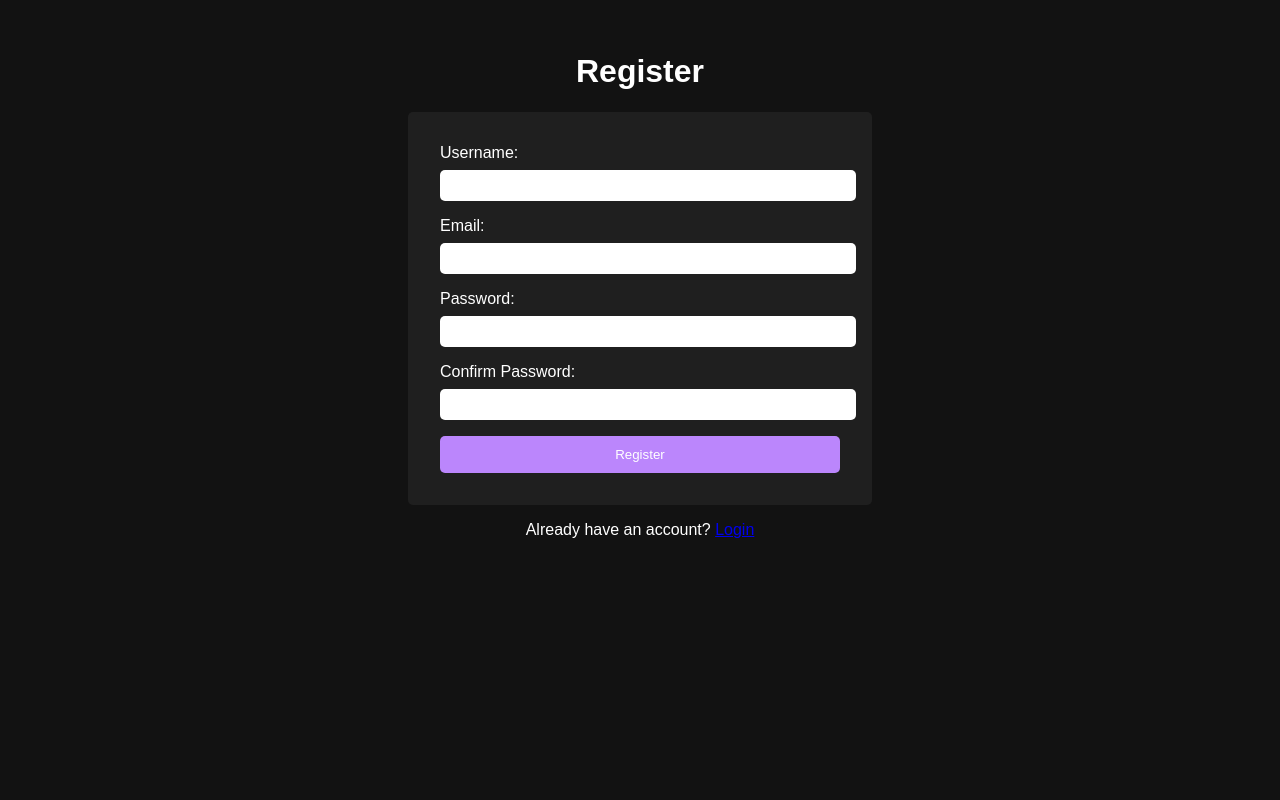
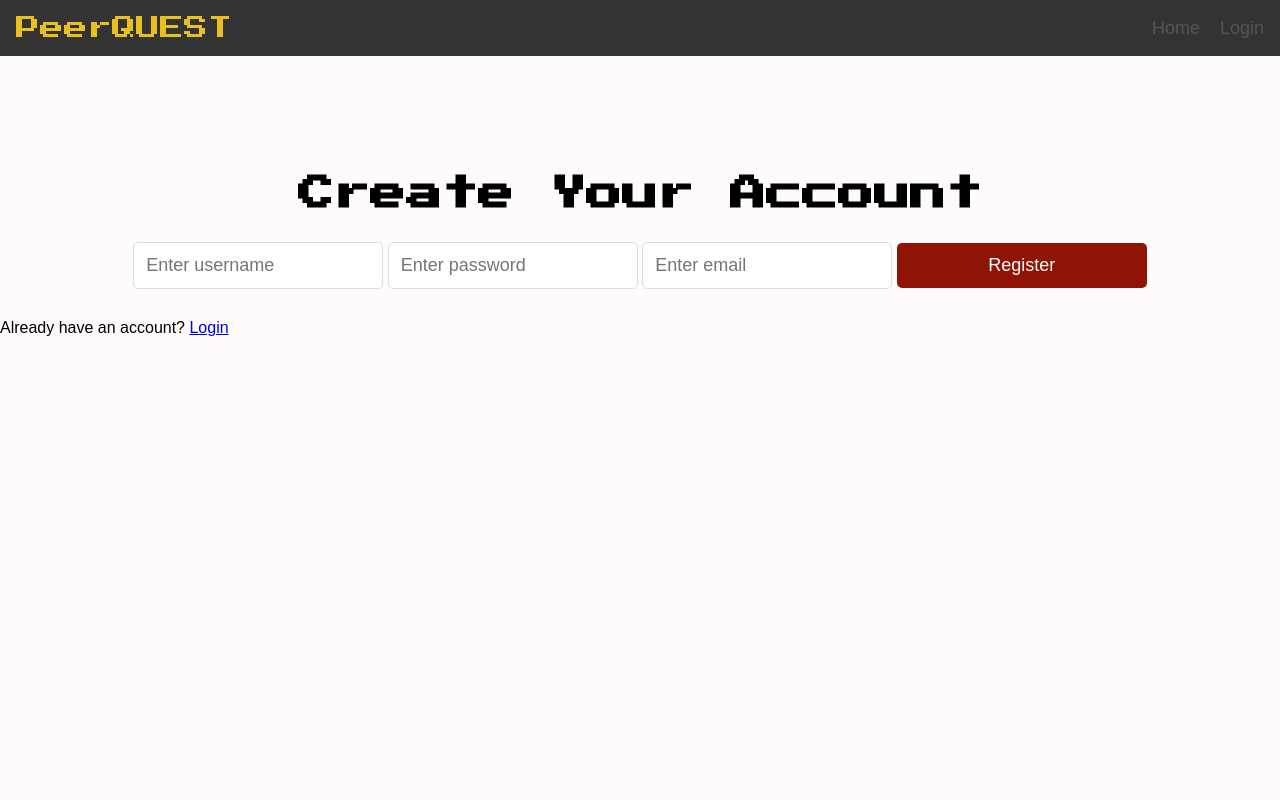
Before and after one commit to ani3321r/teamname-VOID, a Flask app: page /register in a window 1280 px wide. Run offline with Flask 3, Linux system fonts and the light colour scheme.

Commit message:
updated frontend (home, login, dashboard, register)

```diff
--- a/PeerQuest/static/css/styles.css
+++ b/PeerQuest/static/css/styles.css
@@ -1,66 +1,238 @@
-body {
-    background-color: #121212;
-    color: #ffffff;
-    font-family: Arial, sans-serif;
+/* Import Google Font "Press Start 2P" */
+@import url('https://fonts.googleapis.com/css2?family=Press+Start+2P&display=swap');
+
+
+* {
     margin: 0;
     padding: 0;
+    box-sizing: border-box;
 }
 
-header {
-    background: #1f1f1f;
+body, html {
+    height: 100%;
+}
+
+body {
+    font-family: Arial, sans-serif;
+    background-color: #fffbfa;
+}
+
+/* Hero Page Background */
+.hero {
+    background-image: url('https://images.unsplash.com/photo-1733832759200-28b6427c8424?q=80&w=1974&auto=format&fit=crop&ixlib=rb-4.0.3&ixid=M3wxMjA3fDB8MHxwaG90by1wYWdlfHx8fGVufDB8fHx8fA%3D%3D');
+    background-size: cover;
+    background-position: center;
+    height: 100vh;
+    color: rgb(17, 17, 17);
+    display: flex;
+    flex-direction: column;
+    justify-content: center;
+    align-items: center;
+    text-align: center;
+    padding: 20px;
+}
+
+.hero h1 {
+    font-size: 60px;
+    margin-bottom: 20px;
+    font-family: 'Press Start 2P', cursive;
+}
+
+.hero p {
+    font-size: 20px;
+    margin-bottom: 40px;
+    font-family: 'Press Start 2P', cursive;
+}
+
+.hero .cta-button {
+    padding: 15px 30px;
+    font-size: 20px;
+    background-color: #860808;
+    color: rgb(96, 88, 88);
+    border: none;
+    border-radius: 5px;
+    cursor: pointer;
+}
+
+.hero .cta-button:hover {
+    background-color: #8f1406;
+}
+
+/* Navigation */
+nav {
+    background-color: #333;
     padding: 1rem;
+    color: rgb(232, 192, 31);
+    display: flex;
+    justify-content: space-between;
+    align-items: center;
+}
+
+nav .logo {
+    font-size: 24px;
+    font-family: 'Press Start 2P', cursive;
+}
+
+nav ul {
+    list-style: none;
+    display: flex;
+}
+
+nav ul li {
+    margin-left: 20px;
+}
+
+nav ul li a {
+    color: rgb(91, 83, 83);
+    text-decoration: none;
+    font-size: 18px;
+}
+
+/* Login Page Styles */
+.login-container,
+.register-container {
+    display: flex;
+    flex-direction: column;
+    justify-content: center;
+    align-items: center;
+    margin-top: 100px;
+    text-align: center;
+    padding: 20px;
+}
+
+.login-container h2,
+.register-container h2 {
+    font-size: 36px;
+    margin-bottom: 20px;
+    font-family: 'Press Start 2P', cursive;
+}
+
+.login-container input,
+.register-container input {
+    padding: 12px;
+    margin: 10px 0;
+    width: 250px;
+    font-size: 18px;
+    border: 1px solid #ddd;
+    border-radius: 5px;
+}
+
+.login-container button,
+.register-container button {
+    padding: 12px;
+    width: 250px;
+    background-color: #8f1406;
+    color: white;
+    font-size: 18px;
+    border: none;
+    border-radius: 5px;
+    cursor: pointer;
+}
+
+.login-container button:hover,
+.register-container button:hover {
+    background-color: #8f1406;
+}
+
+.login-container p,
+.register-container p {
+    margin-top: 20px;
+}
+
+.login-container a,
+.register-container a {
+    color: #8f1406;
+    text-decoration: none;
+}
+
+.login-container a:hover,
+.register-container a:hover {
+    text-decoration: underline;
+}
+
+/* Dashboard Page Background */
+.dashboard {
+    background-image: url('https://plus.unsplash.com/premium_photo-1725708358944-844db020a73a?q=80&w=1770&auto=format&fit=crop&ixlib=rb-4.0.3&ixid=M3wxMjA3fDB8MHxwaG90by1wYWdlfHx8fGVufDB8fHx8fA%3D%3D');
+    background-size: cover;
+    background-position: center;
+    height: 100vh;
+    color: rgb(181, 142, 14);
+    display: flex;
+    flex-direction: column;
+    justify-content: center;
+    align-items: center;
+    text-align: center;
+    padding: 20px;
+}
+
+.dashboard h2 {
+    font-size: 36px;
+    margin-bottom: 20px;
+    font-family: 'Press Start 2P', cursive;
+}
+
+.dashboard-blocks {
+    display: flex;
+    justify-content: center;
+    gap: 30px;
+}
+
+.dashboard-block {
+    background-color: rgba(0, 0, 0, 0.6);
+    padding: 20px;
+    border-radius: 10px;
+    width: 250px;
     text-align: center;
 }
 
-header h1 {
-    margin: 0;
+.dashboard-block h3 {
+    font-size: 24px;
+    margin-bottom: 15px;
+    font-family: 'Press Start 2P', cursive;
 }
 
-nav a {
-    color: #bb86fc;
-    text-decoration: none;
-    margin: 0 1rem;
+.dashboard-block button,
+.dashboard-block select {
+    padding: 12px;
+    width: 200px;
+    font-size: 18px;
+    border-radius: 5px;
+    margin-top: 10px;
 }
 
-main {
-    padding: 2rem;
-    text-align: center;
+.dashboard-block button {
+    background-color: #8f1406;
+    color: #8f1406;
+    border: none;
+    cursor: pointer;
 }
 
-form {
-    max-width: 400px;
-    margin: 0 auto;
-    background: #1f1f1f;
-    padding: 2rem;
+.dashboard-block button:hover {
+    background-color: #8f1406;
+}
+
+.dashboard-block select {
+    font-size: 18px;
+}
+.dashboard-block button,
+.dashboard-block input {
+    padding: 12px;
+    width: 80%;
+    font-size: 18px;
+    border-radius: 5px;
+    margin-top: 10px;
+}
+
+.dashboard-block button {
+    background-color: #880f0f;
+    color: rgb(237, 200, 200);
+    border: none;
+    cursor: pointer;
+}
+
+
+.dashboard-block input {
+    font-size: 18px;
+    border: 1px solid #e6d7d7;
     border-radius: 5px;
 }
-
-form label {
-    display: block;
-    text-align: left;
-    margin-bottom: 0.5rem;
-}
-
-form input {
-    width: 100%;
-    padding: 0.5rem;
-    margin-bottom: 1rem;
-    border: none;
-    border-radius: 5px;
-}
-
-form button {
-    background: #bb86fc;
-    color: #ffffff;
-    padding: 0.7rem;
-    border: none;
-    border-radius: 5px;
-    cursor: pointer;
-    width: 100%;
-}
-
-footer {
-    text-align: center;
-    padding: 1rem;
-    background: #1f1f1f;
-}
--- a/PeerQuest/templates/layout.html
+++ b/PeerQuest/templates/layout.html
@@ -4,7 +4,7 @@
     <meta charset="UTF-8">
     <meta name="viewport" content="width=device-width, initial-scale=1.0">
     <title>{{ title | default("Dashboard") }}</title>
-    <link rel="stylesheet" href="{{ url_for('static', filename='css/dashboard_styles.css') }}">
+    <link rel="stylesheet" href="{{ url_for('static', filename='css/styles.css') }}">
 </head>
 <body>
     <div class="container">
--- a/PeerQuest/templates/register.html
+++ b/PeerQuest/templates/register.html
@@ -8,22 +8,22 @@
 </head>
 <body>
     <main class="form-container">
-        <h1>Register</h1>
-        <form method="POST">
-            <label for="username">Username:</label>
-            <input type="text" id="username" name="username" required>
-
-            <label for="email">Email:</label>
-            <input type="email" id="email" name="email" required>
-
-            <label for="password">Password:</label>
-            <input type="password" id="password" name="password" required>
-
-            <label for="confirm_password">Confirm Password:</label>
-            <input type="password" id="confirm_password" name="confirm_password" required>
-
-            <button type="submit">Register</button>
-        </form>
+        <nav>
+            <div class="logo">PeerQUEST</div>
+            <ul>
+                <li><a href="/">Home</a></li>
+                <li><a href="/login">Login</a></li>
+            </ul>
+        </nav>
+        <div class="register-container">
+            <h2>Create Your Account</h2>
+            <form action="dashboard.html">
+                <input type="text" placeholder="Enter username" required>
+                <input type="password" placeholder="Enter password" required>
+                <input type="email" placeholder="Enter email" required>
+                <button type="submit" class="btn">Register</button>
+            </form>
+        </div>
         <p>Already have an account? <a href="/login">Login</a></p>
     </main>
 </body>
```
Also changed, not shown: PeerQuest/templates/dashboard.html (+48 -24 lines), PeerQuest/templates/home.html (+17 -14 lines), PeerQuest/templates/login.html (+16 -11 lines), PeerQuest/instance/app.db.
